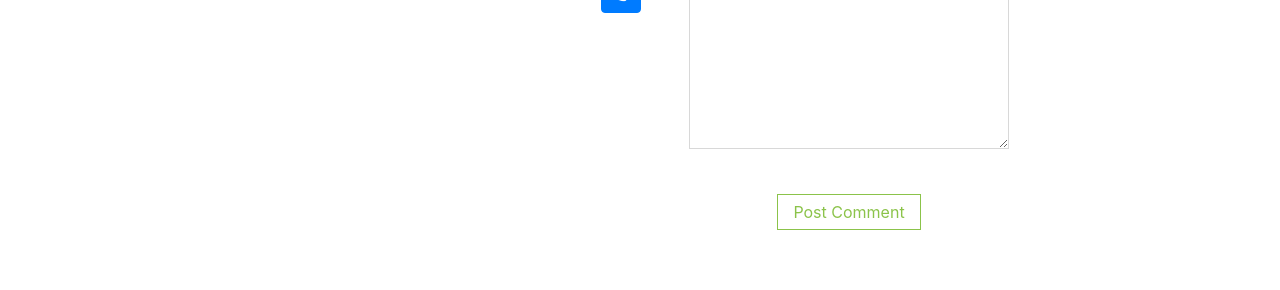
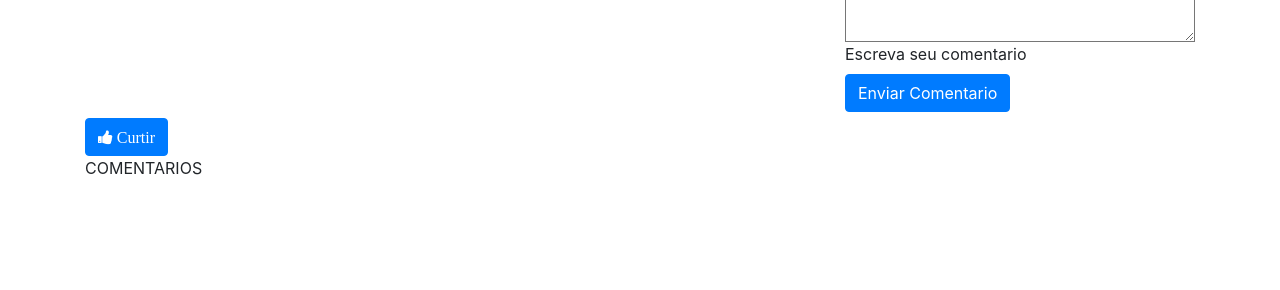
Before and after one commit to UniversidadeDeVassouras/labproghiper-2020.1-ViniciusAlmeida-p1, a Flask app: page /category/1/video/1 in a window 1280 px wide. Shown: the part 593-883 px from the top of the page. After the commit the page ends 768 px from the top, so only its background shows below. Run offline with Flask 2, Linux system fonts and the light colour scheme; some libraries are stand-ins or nearby versions.

Commit message:
Fix: Conserto de BUG
conserto de bug que estava dando no video dao, no qual nao estava dando para exibir as curtidas do video

```diff
--- a/application/model/dao/videoDAO.py
+++ b/application/model/dao/videoDAO.py
@@ -8,8 +8,10 @@ from application.model.entity.comments import Commentary
 class VideoDAO:
     def __init__(self):
        self._list_video = []
-       self._list_video.append (Videos(1, "TESTE JOGOS", "DESCRIÇÃO JOGOS", "/assets/img/testejogos.jpg", "/assets/img/test.mp4", 1))
-       self._list_video.append (Videos(2, "TESTE CULINARIA", "DESCRIÇÃO CULINARIA", "/assets/img/testeculinaria.jpg", "/assets/img/test.mp4", 1))
+       self._list_video.append (Videos(1, "Barbarian CoC", "Ataque de Barbaros no Clash of Clans", "/assets/img/barbarian.png", "/assets/img/barbarianvideo.mp4", 1))
+       self._list_video.append (Videos(2, "Archer Cosplay", "Cosplay Archer de CoC Real Life", "/assets/img/archer.png", "/assets/img/archervideo.mp4", 1))
+       self._list_video.append (Videos(3, "Comida Japonesa", "Aprensentando Rodizio Comida Japonesa", "/assets/img/chefe.png", "/assets/img/comidajaponesa.mp4", 2))
+       self._list_video.append (Videos(4, "Receita Macarronada", "Receita de macarrao á carbonara", "/assets/img/chefe01.png", "/assets/img/receitamacarrao.mp4", 2))
 
     def get_list_video(self):
         return self._list_video
@@ -20,3 +22,8 @@ class VideoDAO:
             if video.get_id() == int(video_id):
                 find_video = video
         return find_video
+
+    def get_video_mais_curtidos (self):
+        video = current_app.config ['videos']
+        video_mais_curtido = sorted(video.get_list_video(), key=lambda i: i.get_qtdlike(), reverse=True)
+        return video_mais_curtido
--- a/application/model/entity/video.py
+++ b/application/model/entity/video.py
@@ -6,24 +6,16 @@ class Videos:
         self._description = description
         self._thumb = thumb
         self._file_video = file_video
-        self._commentary = []
         self._id = id
         self._qtdLike = 0
         self._qtdVisualization = 0
         self._category_id = category_id
-
-
-    def set_commentary (self, commentary):
-        self._commentary.append (commentary)
 
     def set_qtdLike (self, qtdLike):
         self._qtdLike = qtdLike
 
     def set_qtdVisualization (self, qtdVisualization):
         self._qtdVisualization = qtdVisualization
-
-    def get_commentary (self):
-        return self._commentary
 
     def get_qtdlike (self):
         return self._qtdLike
--- a/application/view/templates/video.html
+++ b/application/view/templates/video.html
@@ -3,34 +3,36 @@
 <div class="container">
     <div class="row">
         <div class="col-lg-8">
-            <video width="70%" height="50%" controls src="/static/{{video.get_file_video()}}">
-            </video>
+            <div class="embed-responsive embed-responsive-16by9">
+                <iframe class="embed-responsive-item" src="/static/{{video.get_file_video()}}"></iframe>
+            </div>
             <button class="btn btn-primary" id="like">
-                <i class="fa fa-thumbs-up"></i>
+                <i class="fa fa-thumbs-up"> Curtir</i>
             </button>
 
         </div>
-        <div id="formulario" class="col lg-4">
+        <div id="formularios" class="col lg-4">
             <div class="comment-section">
                 <h3 class="comment-reply-title">seu comentário é importante!</h3>
-                <form id="commentform" class="comment-form">
-                    <div class="comment-form-name">
-                        <input id="name" placeholder="Nome *" name="name" type="text" value="" pattern="^[^0-9]+$" size="30" maxlength="245" required>
-                        <label for="name"></label>
-                    </div>
-                    <div class="comment-form-surname">
-                        <input id="surname" placeholder="Sobrenome *" name="surname" type="text" value="" size="30" maxlength="245" required>
-                        <label for="surname"></label>
-                    </div>
                 <div class="comment-form-comment">
                     <textarea textarea="" placeholder="Comentario *" id="comment" name="comment" cols="45" rows="8" maxlength="65525" required></textarea>
                     <label for="comment">Escreva seu comentario</label>
                 </div>
                 <div class="form-submit">
-                        <input name="submit" type="submit" id="submit" class="submit" value="Post Comment">
+                    <button class="btn btn-primary" id="send_comment">
+                            Enviar Comentario
+                        </button>
                 </div>
-                </form>
             </div>
+        </div>
+    </div>
+    <div class="row">
+        <div class="col-lg-12">
+            <p>COMENTARIOS</p>
+            {%for comment in commentary %}
+            <p>{{comment.get_content()}}</p> {%endfor%}
+            <div id="comments"></div>
+
         </div>
     </div>
 </div>
@@ -50,5 +52,28 @@
         })
     })
 </script>
+<script>
+    document.getElementById('like').onclick = function() {
+
+        swal("Você Curtiu!", "Obrigado por curtir nosso video!", "success");
+    }
+</script>
+<script>
+    var commentary = $('#send_comment')
+    commentary.click(function() {
+        $.ajax({
+            url: "/video/commentary",
+            data: {
+                id_video: '{{video.get_id()}}',
+                comments: $("textarea#comment").val()
+            },
+            method: "POST"
+        }).done(function(data) {
+            console.log(data)
+            $('#comments').append('<p>' + data._content + '</p>')
+            $("textarea#comment").val('')
+        });
+    });
+</script>
 
 {%endblock%}
```
Lines whose indentation alone changed are shown as unchanged.
